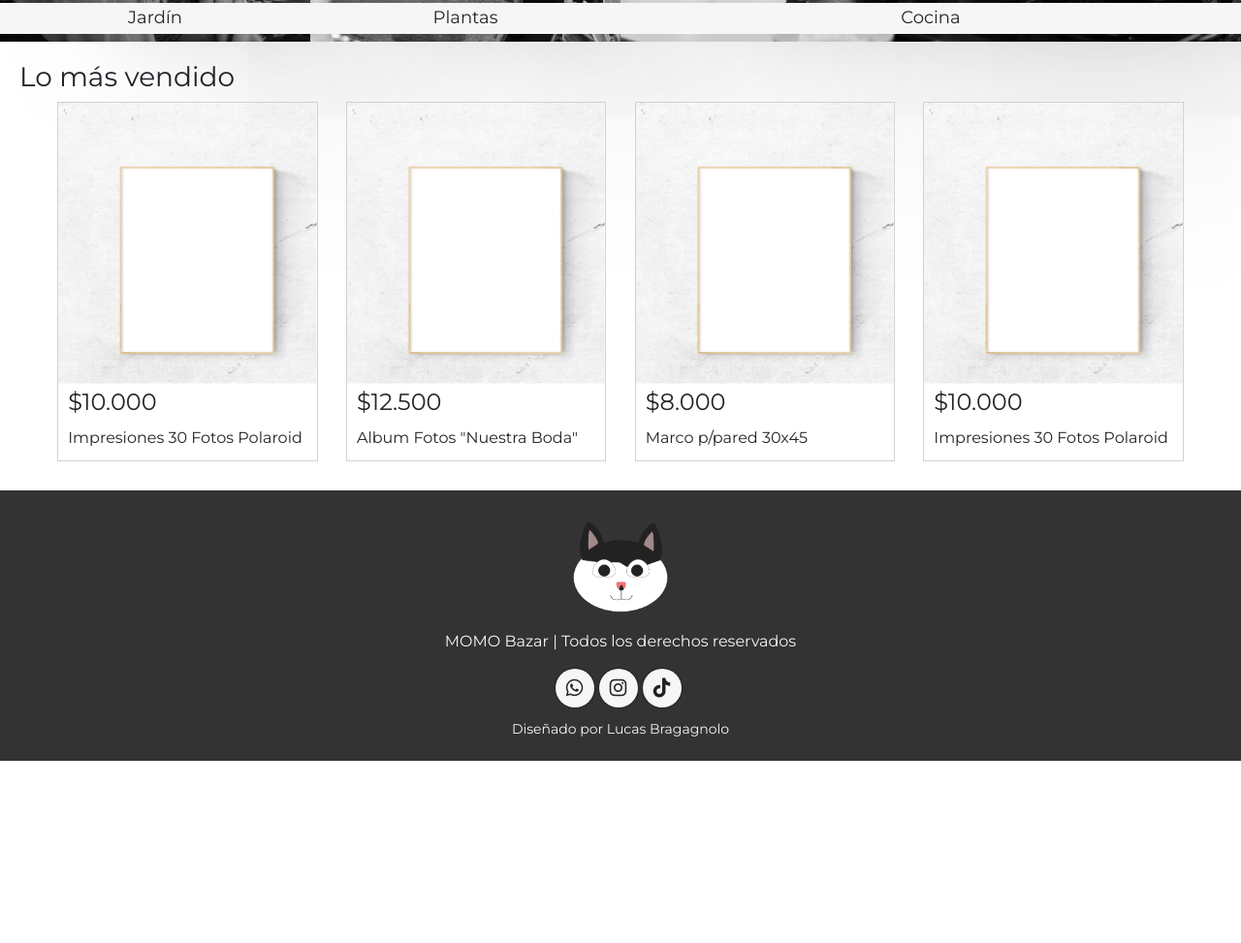
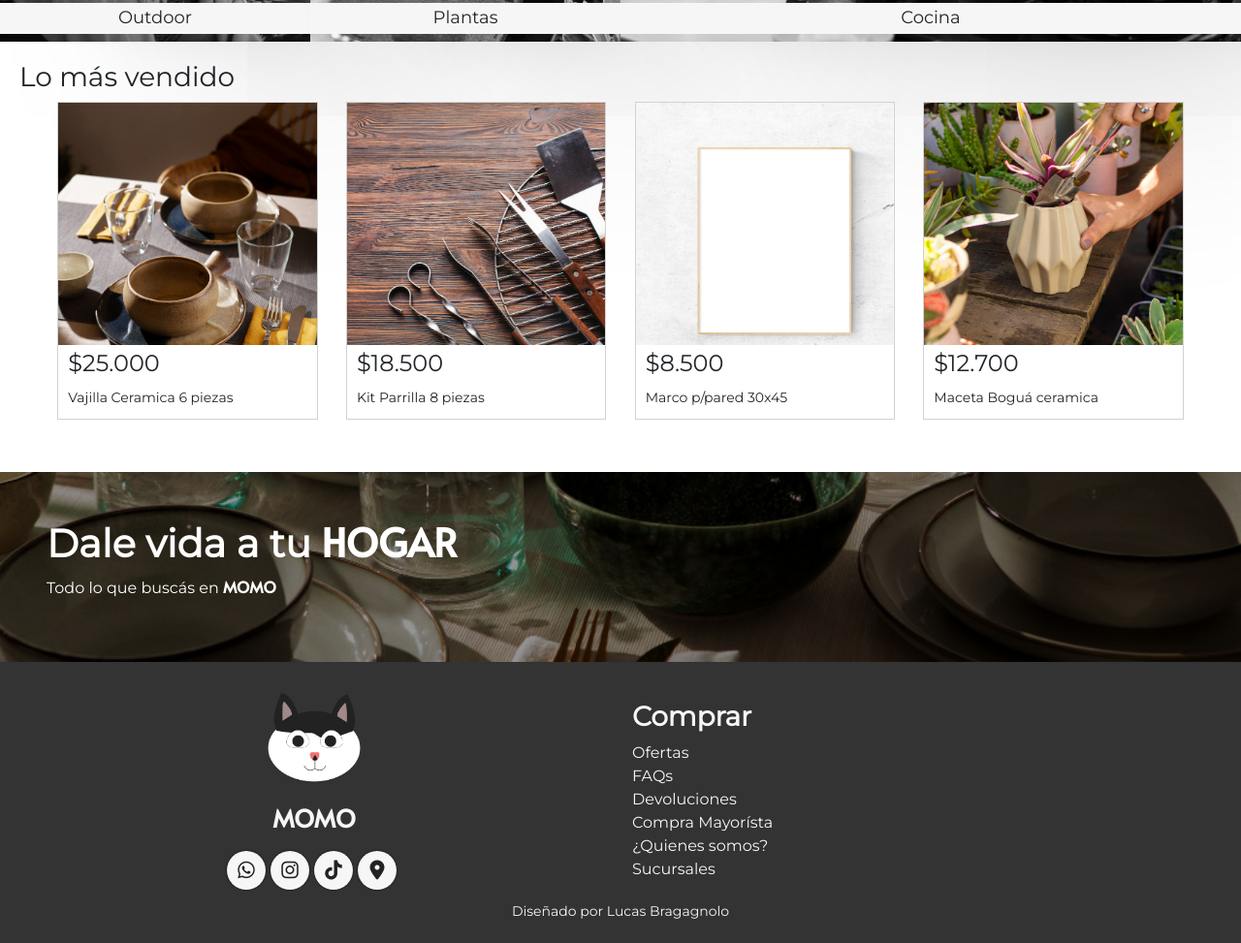
Before and after one commit to Lucas-Bragagnolo/momo, a plain HTML site: page index.html in a window 1280 px wide. Shown: the part 1367-2340 px from the top of the page at 97% size. Before the commit the page ends 2152 px from the top, so only its background shows below. Drawn offline with nearby package versions, Linux system fonts and the light colour scheme.

Commit message:
Version 2.1 cambio en el footer, integracion de fuentes de marca

```diff
--- a/css/style.css
+++ b/css/style.css
@@ -1,12 +1,20 @@
-/* Montserrat  */
+/* Fonts  */
 @import url('https://fonts.googleapis.com/css2?family=Montserrat:ital@0;1&display=swap');
-
+@import url('https://fonts.googleapis.com/css2?family=Alata&display=swap');
 .montserrat {
     font-family: "Montserrat", sans-serif;
     font-optical-sizing: auto;
     font-weight: 400;
     font-style: normal;
 }
+.alata-regular {
+    font-family: "Alata", sans-serif;
+    font-weight: 400;
+    font-style: normal;
+  }
+
+
+  /* SCROLL BAR */
 ::-webkit-scrollbar{
     width: 10px;
     background-color: #222222;
@@ -20,7 +28,7 @@
     margin: 0px;
     padding: 0px;
     box-sizing: border-box;
-    font-family: "montserrat";
+    font-family: "Montserrat";
 }
 
 
@@ -38,7 +46,9 @@
     .navbar {
         background-color: #f6f6f6;
     }
-
+    .navbar-brand {
+        font-family: "Alata";
+    }
     .navbar-brand:hover {
         transform: scale(1.09);
         transition: 0.3s;
@@ -258,14 +268,37 @@
 
 }
 
+.boton-call2{
+    text-decoration: none;
+    padding: 10px;
+    border: 1px solid black;
 
-.card .img-item{
-    width: 100%;
+}
+
+
+.card-img{
+    height: 150px;
+    background-position: center;
+    background-size: cover;
+    border-radius: 0;
+}
+
+.card1{
+    background-image: url(../img/producto_vajilla.jpg);
+}
+.card2 {
+    background-image: url(../img/producto_1.jpg);
+}
+.card3{
+    background-image: url(../img/producto_marco.jpg);
+}
+.card4{
+    background-image: url(../img/categoria_8.jpg);
 }
 
 .titulo-item h4{
     padding: 5px 5px 5px 10px;
-    font-size: 16px;
+    font-size: 14px;
     font-weight: 100;
 }
 .precio-item {
@@ -279,12 +312,60 @@
 .redes a:hover{
     border: 2px solid #f6f6f6
 }
+
+.jumbotron {
+    background-image: url(../img/jumbotron.jpg);
+    background-position: center;
+    background-size: cover;
+    background-attachment: fixed;
+
+}
+.jumbotron h2{
+    font-weight: bold;
+    font-size: 40px;
+    text-align: center;
+}
+
+.jumbotron span{
+    font-weight: 900;
+    font-family: "Alata";
+}
 footer  {
     text-align: center;
     background-color: #333333;
     color:#f6f6f6;
     padding: 20px 20px 5px 20px;
 }
+.momo {
+    font-family: "Alata";
+    font-weight: bold;
+    font-size: 25px;
+    padding: 0px;
+
+}
+
+.logo-footer {
+    width: 55%;
+}
+
+footer ul{
+    list-style-type: none;
+    text-align: left;
+    padding: 0px;
+}
+
+footer a{
+    text-decoration: none;
+    text-align: left;
+    color: #f6f6f6;
+}
+
+footer h3 {
+    margin-top: 20px;
+    font-weight: 600;
+    text-align: left;
+}
+
 
     /* Media Queries */
 @media only screen and (min-width: 768px) {
@@ -301,8 +382,20 @@ footer  {
         .card {
             width: 22%;
         }
-        footer img{
-            width: 10%;
+        .card-img{
+            height: 250px;
+        }
+        .jumbotron h2{
+            font-weight: bold;
+            font-size: 40px;
+            text-align: left;
+        }
+        .logo-footer {
+            width: 20%;
         }
 
+
+
+
+
 }
--- a/index.html
+++ b/index.html
@@ -106,46 +106,54 @@
                 <h3>Vajillas</h3>
             </div>
             <div class="item item2">
-                <h3>Home deco</h3>
+                <h3>Home & Deco</h3>
             </div>
-
             <div class="item item4">
-                <h3>Jardín</h3>
+                <h3>Outdoor</h3>
             </div>
             <div class="item item8">
                 <h3>Plantas</h3>
             </div>
 
-            <div class="item item5"><h3>Cocina</h3></div>
+            <div class="item item5">
+                <h3>Cocina</h3>
+            </div>
+
 
     </section>
     <section class="productos-destacados">
         <h3>Lo más vendido</h3>
         <div class="lista-productos">
             <div class="card">
-                <img src="./img/producto_marco.jpg" alt="" class="img-item">
+                <div class="card-img card1">
+
+                </div>
                 <div class="precio-item">
-                    <h4>$10.000</h4>
+                    <h4>$25.000</h4>
                 </div>
                 <div class="titulo-item">
-                    <h4>Impresiones 30 Fotos Polaroid</h4>
+                    <h4>Vajilla Ceramica 6 piezas</h4>
                 </div>
 
             </div>
             <div class="card">
-                <img src="./img/producto_marco.jpg" alt="" class="img-item">
+                <div class="card-img card2">
+
+                </div>
                 <div class="precio-item">
-                    <h4>$12.500</h4>
+                    <h4>$18.500</h4>
                 </div>
                 <div class="titulo-item">
-                    <h4>Album Fotos "Nuestra Boda"</h4>
+                    <h4>Kit Parrilla 8 piezas</h4>
                 </div>
 
             </div>
             <div class="card">
-                <img src="./img/producto_marco.jpg" alt="" class="img-item">
+                <div class="card-img card3">
+
+                </div>
                 <div class="precio-item">
-                    <h4>$8.000</h4>
+                    <h4>$8.500</h4>
                 </div>
                 <div class="titulo-item">
                     <h4>Marco p/pared 30x45</h4>
@@ -153,25 +161,54 @@
 
             </div>
             <div class="card">
-                <img src="./img/producto_marco.jpg" alt="" class="img-item">
+                <div class="card-img card4">
+
+                </div>
                 <div class="precio-item">
-                    <h4>$10.000</h4>
+                    <h4>$12.700</h4>
                 </div>
                 <div class="titulo-item">
-                    <h4>Impresiones 30 Fotos Polaroid</h4>
+                    <h4>Maceta Boguá ceramica</h4>
                 </div>
 
             </div>
         </div>
     </section>
+    <section>
+        <div class="mt-4 p-5 jumbotron text-white ">
+            <h2>Dale vida a tu <span>HOGAR</span></h2>
+            <p>Todo lo que buscás en <span>MOMO</span></p>
+          </div>
+    </section>
     <footer>
-        <img src="./img/icon_logo.png" width="25%">
-        <p>MOMO Bazar | Todos los derechos reservados</p>
-        <div class="redes">
-            <a href="#" class="boton-accion"><i class="fa-brands fa-whatsapp"></i></a>
-            <a href="#" class="boton-accion"><i class="fa-brands fa-instagram"></i></a>
-            <a href="#" class="boton-accion"><i class="fa-brands fa-tiktok"></i></a>
+      <div>
+        <div class="row">
+          <div class="col-6 col-md-6 col-lg-6">
+            <img src="./img/icon_logo.png" class="logo-footer">
+            <p class="momo">MOMO</p>
+            <div class="redes">
+              <a href="#" class="boton-accion"><i class="fa-brands fa-whatsapp"></i></a>
+              <a href="#" class="boton-accion"><i class="fa-brands fa-instagram"></i></a>
+              <a href="#" class="boton-accion"><i class="fa-brands fa-tiktok"></i></a>
+              <a href="#" class="boton-accion"><i class="fa-solid fa-location-dot"></i></a>
+            </div>
+
+          </div>
+
+          <div class="col-6 col-md-6 col-lg-6">
+            <h3>Comprar</h3>
+            <ul>
+              <li><a href="#">Ofertas</a></li>
+              <li><a href="#">FAQs</a></li>
+              <li><a href="#">Devoluciones</a></li>
+              <li><a href="#">Compra Mayorísta</a></li>
+              <li><a href="#">¿Quienes somos?</a></li>
+              <li><a href="#">Sucursales</a></li>
+            </ul>
+          </div>
         </div>
+      </div>
+
         <p class="copy"><small>Diseñado por Lucas Bragagnolo</small></p>
     </footer>
     <!-- Script BS 5.3.3 -->
```
Also changed, not shown: img/jumbotron.jpg (added), img/producto_vajilla.jpg (added).
